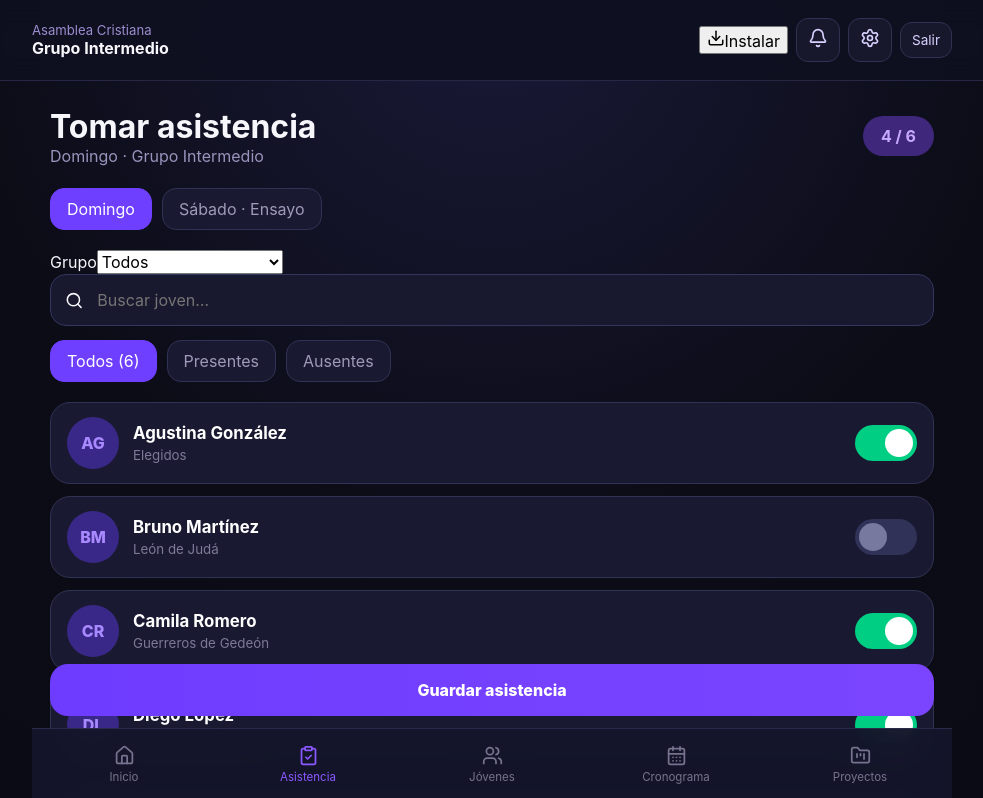
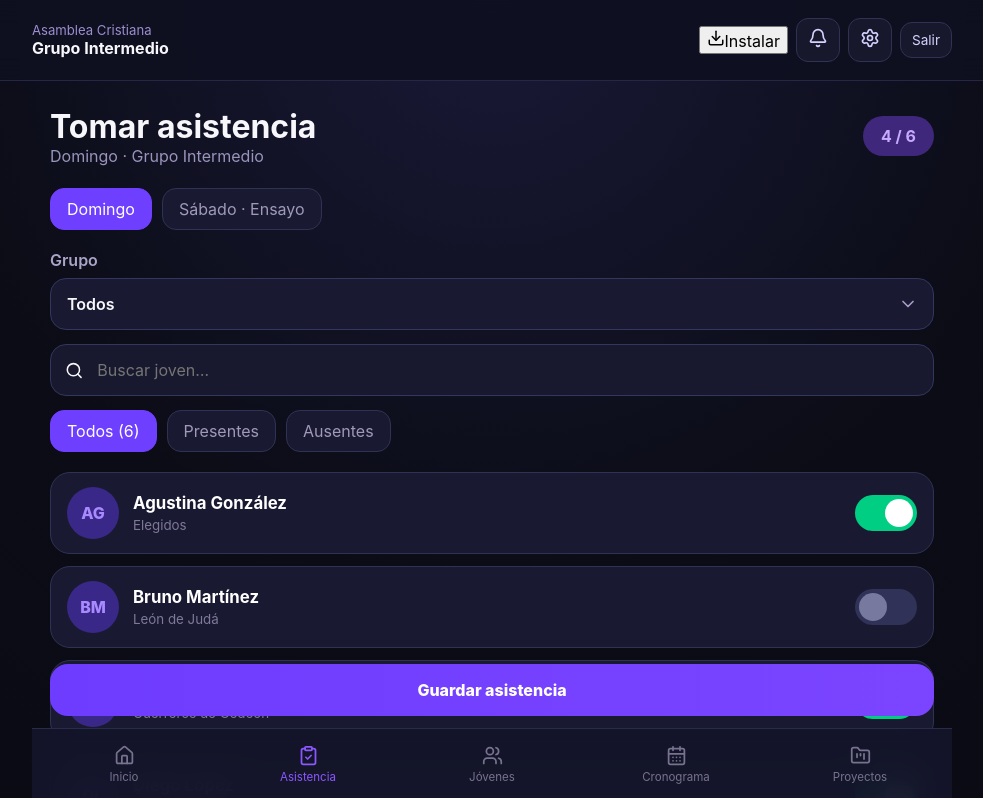
Before and after one commit to martinezdiegoe-ux/grupo-intermedio-gestion, a React (Vite) app: page /asistencia in a window 1280 px wide. Shown: the top 798 px of the page, without its empty margins (148-1131 px from the left). Built offline with nearby package versions, Linux system fonts and the light colour scheme; no server answers.

Commit message:
Show youth load errors and style group filter
Added error handling for youth list loading and updated group selection UI.

```diff
--- a/src/pages/AttendancePage.tsx
+++ b/src/pages/AttendancePage.tsx
@@ -1,12 +1,13 @@
 import { useEffect,useMemo,useState } from 'react'
-import { Search } from 'lucide-react'
+import { ChevronDown,Search } from 'lucide-react'
 import { listYouth } from '../services/youth'
 import { queueAttendance } from '../services/offlineQueue'
 import { useOnlineStatus } from '../hooks/useOnlineStatus'
+import { USE_MOCKS } from '../lib/config'
 import type { AttendanceStatus,YoungPerson } from '../types/domain'
 export default function AttendancePage(){
- const [youth,setYouth]=useState<YoungPerson[]>([]),[query,setQuery]=useState(''),[filter,setFilter]=useState<'all'|'present'|'absent'>('all'),[group,setGroup]=useState('Todos'),[meeting,setMeeting]=useState<'sunday'|'rehearsal'>('sunday'),[status,setStatus]=useState<Record<string,AttendanceStatus>>({}),[saved,setSaved]=useState('');const online=useOnlineStatus()
- useEffect(()=>{listYouth().then(list=>{setYouth(list);setStatus(Object.fromEntries(list.map((y,i)=>[y.id,i%4===1?'absent':'present'])) as Record<string,AttendanceStatus>)})},[])
+ const [youth,setYouth]=useState<YoungPerson[]>([]),[loadError,setLoadError]=useState(''),[query,setQuery]=useState(''),[filter,setFilter]=useState<'all'|'present'|'absent'>('all'),[group,setGroup]=useState('Todos'),[meeting,setMeeting]=useState<'sunday'|'rehearsal'>('sunday'),[status,setStatus]=useState<Record<string,AttendanceStatus>>({}),[saved,setSaved]=useState('');const online=useOnlineStatus()
+ useEffect(()=>{listYouth().then(list=>{setYouth(list);if(USE_MOCKS)setStatus(Object.fromEntries(list.map((y,i)=>[y.id,i%4===1?'absent':'present'])) as Record<string,AttendanceStatus>)}).catch(()=>setLoadError('No se pudo cargar la lista de jóvenes.'))},[])
  const groups=['Todos','Elegidos','León de Judá','Guerreros de Gedeón','Valientes de David']
  const visible=useMemo(()=>youth.filter(y=>{const n=`${y.first_name} ${y.last_name}`.toLowerCase();if(!n.includes(query.toLowerCase()))return false;if(group!=='Todos'&&y.group_name!==group)return false;if(filter==='present'&&status[y.id]!=='present')return false;if(filter==='absent'&&status[y.id]!=='absent')return false;return true}),[youth,query,group,filter,status])
  const present=Object.values(status).filter(s=>s==='present').length
@@ -14,7 +15,8 @@ export default function AttendancePage(){
  const meetingLabel=meeting==='sunday'?'Domingo · Grupo Intermedio':'Sábado · Ensayo del Coro Intermedio'
  return <><div className="page-title"><div><h1>Tomar asistencia</h1><span>{meetingLabel}</span></div><div className="pill">{present} / {youth.length}</div></div>
  <div className="segmented"><button className={meeting==='sunday'?'active':''} onClick={()=>setMeeting('sunday')}>Domingo</button><button className={meeting==='rehearsal'?'active':''} onClick={()=>setMeeting('rehearsal')}>Sábado · Ensayo</button></div>
- <label className="field-label">Grupo<select value={group} onChange={e=>setGroup(e.target.value)}>{groups.map(name=><option key={name}>{name}</option>)}</select></label>
+ <label className="field-label group-filter">Grupo<span className="select-wrap"><select value={group} onChange={e=>setGroup(e.target.value)}>{groups.map(name=><option key={name}>{name}</option>)}</select><ChevronDown size={20} aria-hidden="true"/></span></label>
+ {loadError&&<div className="error-box" role="alert">{loadError}</div>}
  <div className="search-box"><Search size={19}/><input placeholder="Buscar joven…" value={query} onChange={e=>setQuery(e.target.value)}/></div>
  <div className="segmented"><button className={filter==='all'?'active':''} onClick={()=>setFilter('all')}>Todos ({youth.length})</button><button className={filter==='present'?'active':''} onClick={()=>setFilter('present')}>Presentes</button><button className={filter==='absent'?'active':''} onClick={()=>setFilter('absent')}>Ausentes</button></div>
  <div className="list-stack">{visible.map(y=><div className="person-row" key={y.id}><div className="avatar">{y.first_name[0]}{y.last_name[0]}</div><div className="grow"><strong>{y.first_name} {y.last_name}</strong><small>{y.group_name??'Sin grupo asignado'}</small></div><button aria-label={`Cambiar asistencia de ${y.first_name} ${y.last_name}`} className={`toggle ${status[y.id]==='present'?'on':''}`} onClick={()=>setStatus(s=>({...s,[y.id]:s[y.id]==='present'?'absent':'present'}))}><span/></button></div>)}</div>
```
